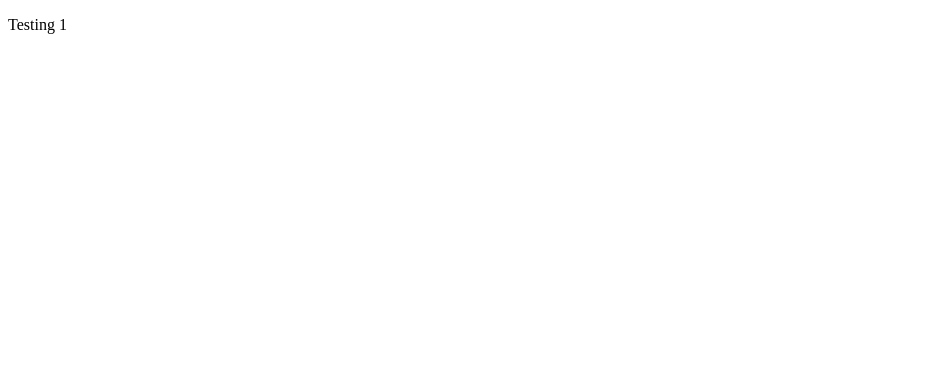
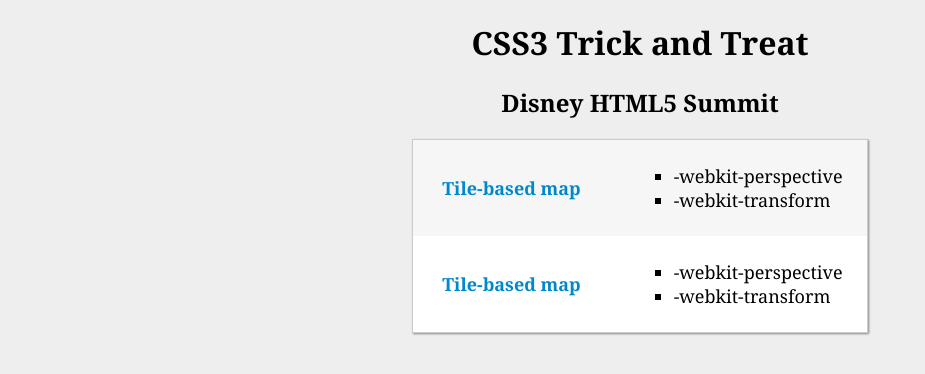
Before and after one commit to drkibitz/html5summit-css3, a plain HTML site: page index.html in a window 1280 px wide. Shown: the whole page, without its empty margins (0-925 px from the left). Drawn offline with Linux system fonts and the light colour scheme.

Commit message:
index update

```diff
--- a/index.html
+++ b/index.html
@@ -1,9 +1,85 @@
 <!DOCTYPE html>
 <html>
 <head>
-    <title>Testing</title>
+    <title>CSS3 Trick and Treat</title>
+    <style>
+
+        * {
+            font-family: Georgia, 'Times New Roman', serif;
+        }
+
+        h1, h2 {
+            text-align: center;
+        }
+
+
+        body {
+            background-color: #eee;
+        }
+
+        a {
+            padding: 2px 5px;
+            text-decoration: none;
+            font-weight: bold;
+            color: #08c;
+        }
+
+        a:hover {
+            color: #fff;
+            background-color: #08c;
+            border-radius: 3px;
+        }
+
+        table {
+            border: 1px solid #ccc;
+            margin: 12px auto;
+            -webkit-box-shadow: 1px 1px 2px #888;
+       }
+
+        tr:nth-child(even) {
+            background-color: #fff;
+        }
+
+        tr:nth-child(odd) {
+            background-color: #f6f6f6;
+        }
+
+        td {
+            padding: 6px 24px;
+            font-size: 18px;
+        }
+
+        li {
+            list-style-type:square;
+        }
+    </style>
 </head>
 <body>
-    <p>Testing 1</p>
+    <h1>CSS3 Trick and Treat</h1>
+    <h2>Disney HTML5 Summit</h2>
+    <table cellpadding="0" cellspacing="0">
+        <tr>
+            <td>
+                <a href="map/index.html">Tile-based map</a>
+            </td>
+            <td>
+                <ul>
+                    <li>-webkit-perspective</li>
+                    <li>-webkit-transform</li>
+                </ul>
+            </td>
+        </tr>
+        <tr>
+            <td>
+                <a href="map/index.html">Tile-based map</a>
+            </td>
+            <td>
+                <ul>
+                    <li>-webkit-perspective</li>
+                    <li>-webkit-transform</li>
+                </ul>
+            </td>
+        </tr>
+    </table>
 </body>
 </html>
```
